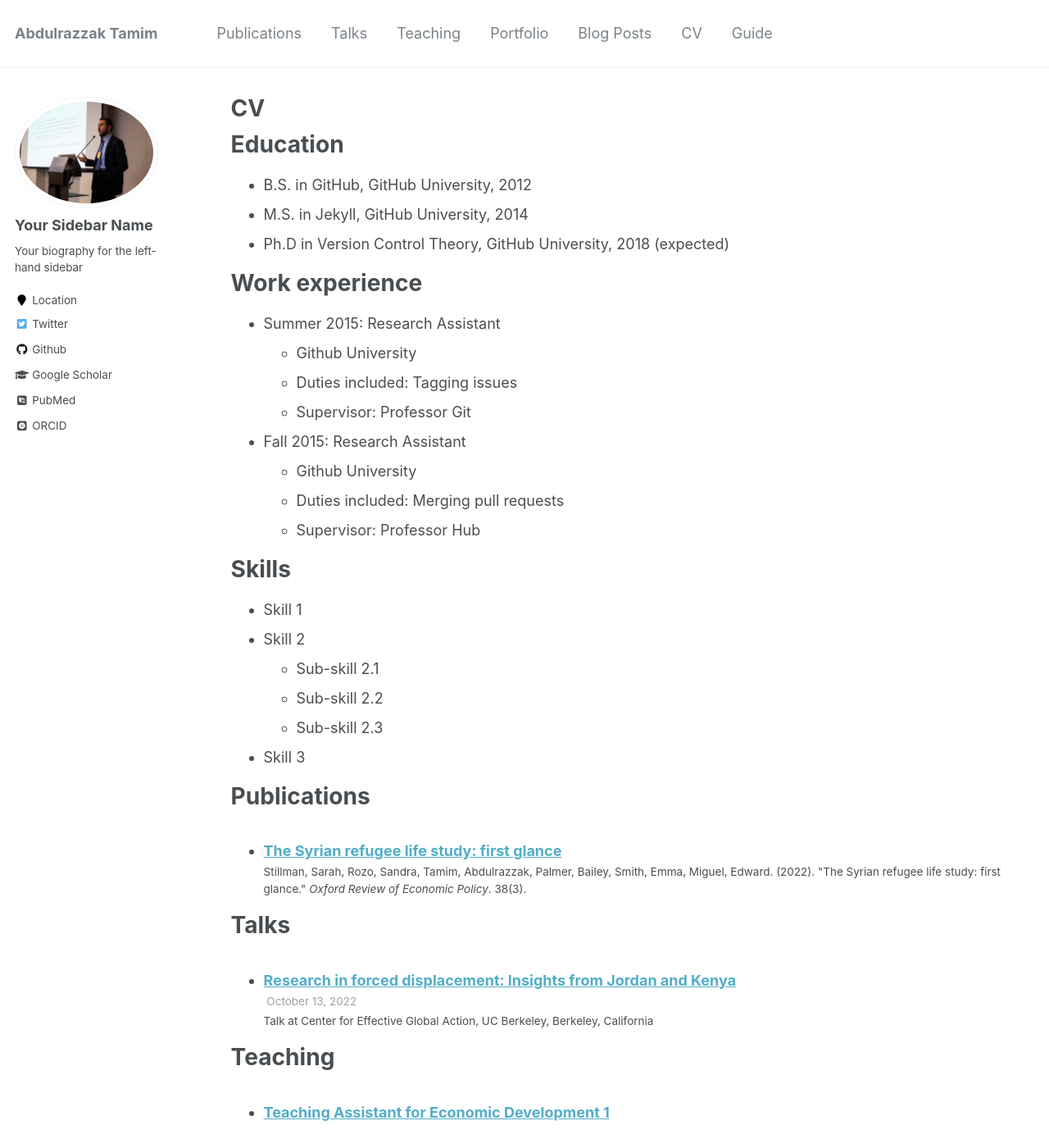
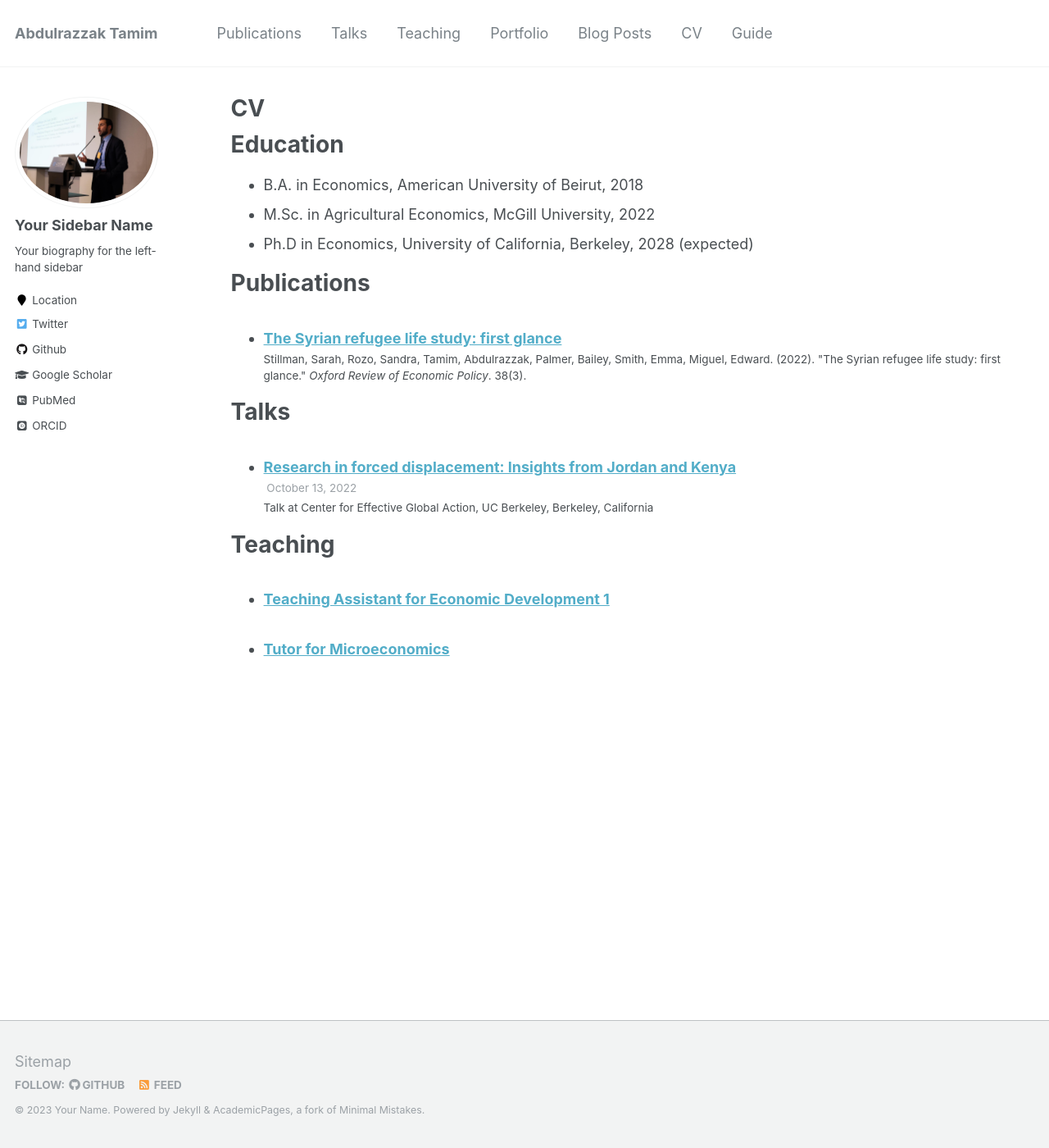
Before and after one commit to AbdulrazzakTamim/abdulrazzaktamim.github.io, a Jekyll site: the page built from _pages/cv.md, in a window 1280 px wide and 1400 px high. Shown: the whole window at 82% size. Built offline with Jekyll 4.4.1, drawn with Linux system fonts in a browser that asks for light colours; some web fonts are replaced; some of the changed text lies outside the part shown.

Commit message:
Update cv.md

```diff
--- a/_pages/cv.md
+++ b/_pages/cv.md
@@ -11,30 +11,9 @@ redirect_from:
 
 Education
 ======
-* B.S. in GitHub, GitHub University, 2012
-* M.S. in Jekyll, GitHub University, 2014
-* Ph.D in Version Control Theory, GitHub University, 2018 (expected)
-
-Work experience
-======
-* Summer 2015: Research Assistant
-  * Github University
-  * Duties included: Tagging issues
-  * Supervisor: Professor Git
-
-* Fall 2015: Research Assistant
-  * Github University
-  * Duties included: Merging pull requests
-  * Supervisor: Professor Hub
-
-Skills
-======
-* Skill 1
-* Skill 2
-  * Sub-skill 2.1
-  * Sub-skill 2.2
-  * Sub-skill 2.3
-* Skill 3
+* B.A. in Economics, American University of Beirut, 2018
+* M.Sc. in Agricultural Economics, McGill University, 2022
+* Ph.D in Economics, University of California, Berkeley, 2028 (expected)
 
 Publications
 ======
```
Also changed, not shown: other parts of _pages/cv.md (+0 -4 lines).
